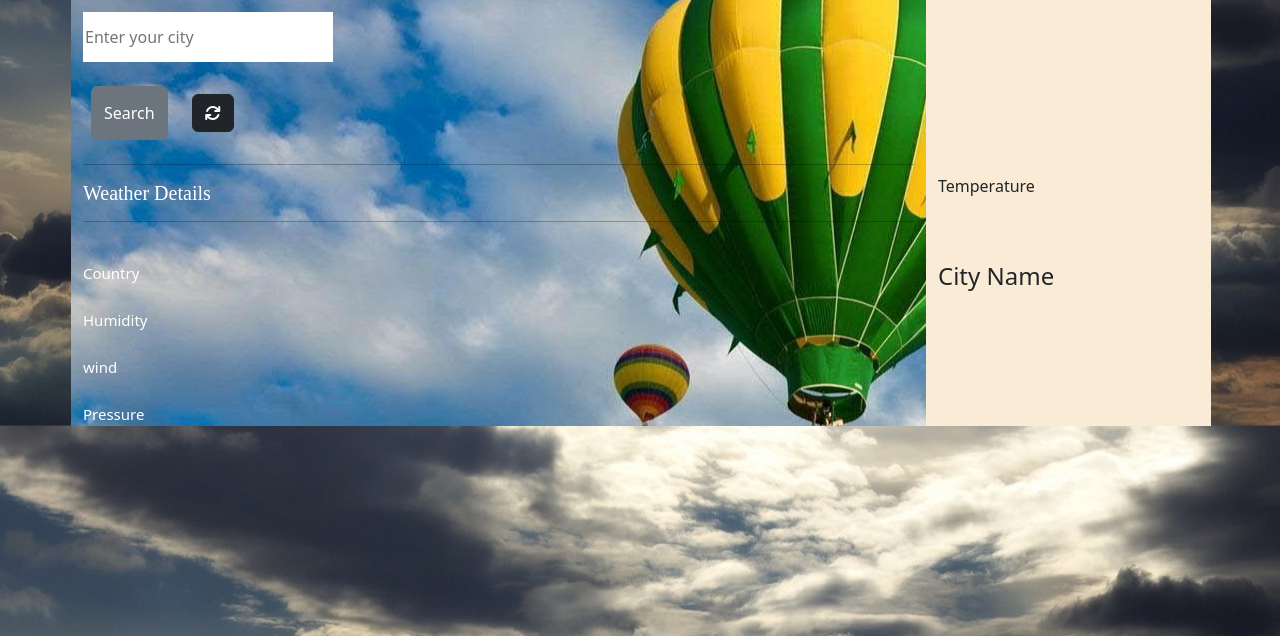
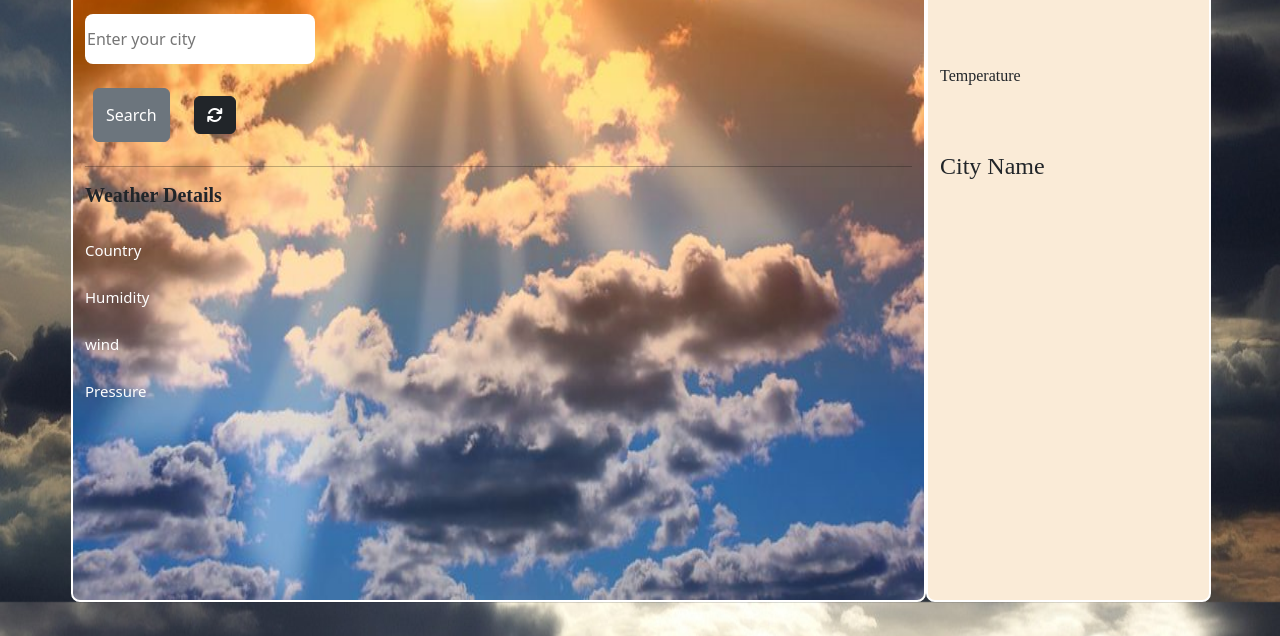
Before and after one commit to kavya191/weather, a plain HTML site: page index.html in a window 1280 px wide. Shown: the part 164-800 px from the top of the page. Drawn offline with nearby package versions, Linux system fonts and the light colour scheme.

Commit message:
again modified

```diff
--- a/index.html
+++ b/index.html
@@ -19,8 +19,8 @@
 <body>
   <div class="container w-100 mt-3">
     <div class="row">
-      <div class=" col-lg-6 col-sm-6 col-md-6 w-75" style="background-image:url(./assets/parachut.jpg);">
-        <h3 id="title" class="text-center text-white mt-5">WEATHER</h3>
+      <div class=" col1 col-lg-6 col-sm-6 col-md-6 w-75" style="background-image:url(./assets/weather1.jpg);">
+        <h3 id="title" class="text-center text-dark mt-5">WEATHER</h3>
 
         <div>
           <input id="place" type="text" class="border-0  mt-2 " placeholder="Enter your city">
@@ -35,8 +35,8 @@
         <hr style="color:black;">
 
 
-        <h5 class=" data mt-3 text-white">Weather Details</h5>
-        <hr style="color:black;">
+        <h5 class=" data mt-3 text-dark fw-bold">Weather Details</h5>
+
         <div >
           <label id="country1" class="text-center text-white mt-4 item">Country</label>
         </div>
@@ -51,10 +51,10 @@
         </div>
 
       </div>
-      <div class="col-lg-6 col-md-6 col-sm-6 w-25" style="background-color: antiquewhite;">
+      <div class=" col1 col-lg-6 col-md-6 col-sm-6 w-25" style="background-color: antiquewhite;">
 
-        <P id="temp1">Temperature</P>
-        <h4 id="cName">City Name</h4>
+        <P id="temp1" >Temperature</P>
+        <h4 id="cName" class="me-2">City Name</h4>
 
       </div>
 
--- a/script.js
+++ b/script.js
@@ -40,11 +40,11 @@ function searchPlace() {
 
 <span style="font-size:11px">${description}</span>
 </label>
-<p >style="font-size:12px">feels like ${feel}℃</p>
+<p style="font-size:12px;">feels like ${feel}℃</p>
 `
         cName.innerHTML = `
 <h4 style="font-weight:400;">${place}</h4>
-<p style="font-size:13px">${Date()}</p>`
+<p style="font-size:13px;">${Date()}</p>`
 
     }
 }
--- a/style.css
+++ b/style.css
@@ -8,9 +8,17 @@ body{
    margin-left: 2px;
 
 }
+.col1{
+    height: 700px;
+    background-size: 100% 100%;
+    border: 2px solid white;
+    border-radius: .55rem;
+}
 #place{
-    width: 250px;
+    width: 230px;
     height: 50px;
+    border: 1px black solid;
+    border-radius: .5rem;
 }
 #title{
     margin:1rem ;
@@ -28,12 +36,16 @@ input{
     width: 110px;
 }
 #temp1{
-    margin-top: 17rem;
+    margin-top: 10rem;
+    font-family: 'Times New Roman', Times, serif;
+    margin-right: 1rem;
 
 }
 #cName{
     margin-top: 4rem;
+    font-family: 'Times New Roman', Times, serif;
 }
 .item{
     font-size: 15px;
+    text-shadow: 1rem black;
 }
```
